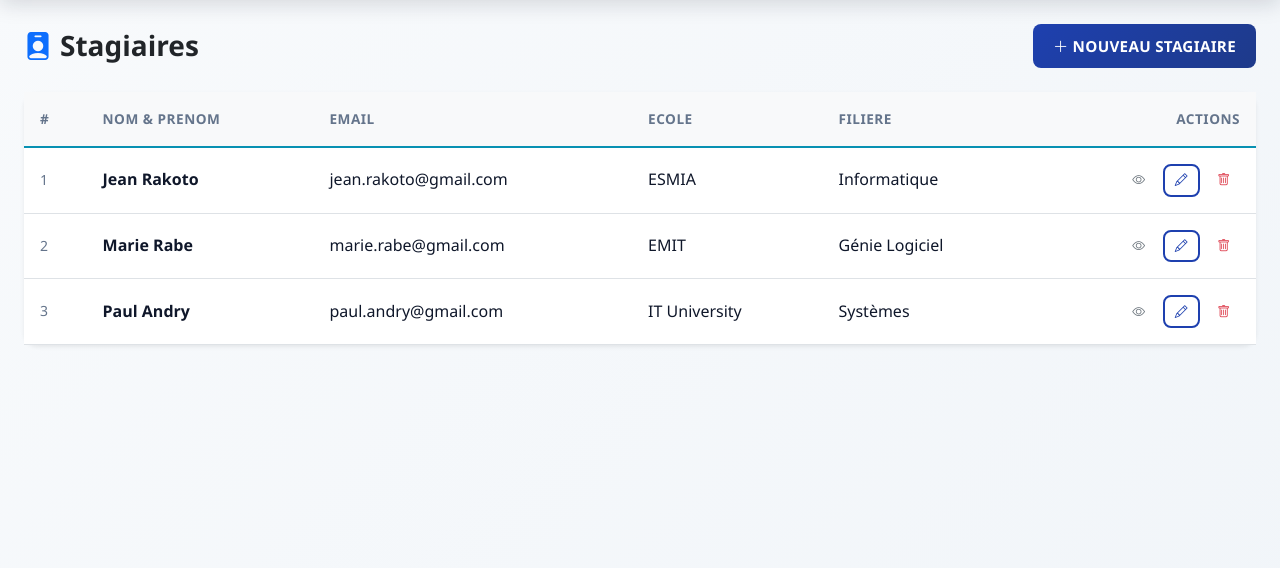
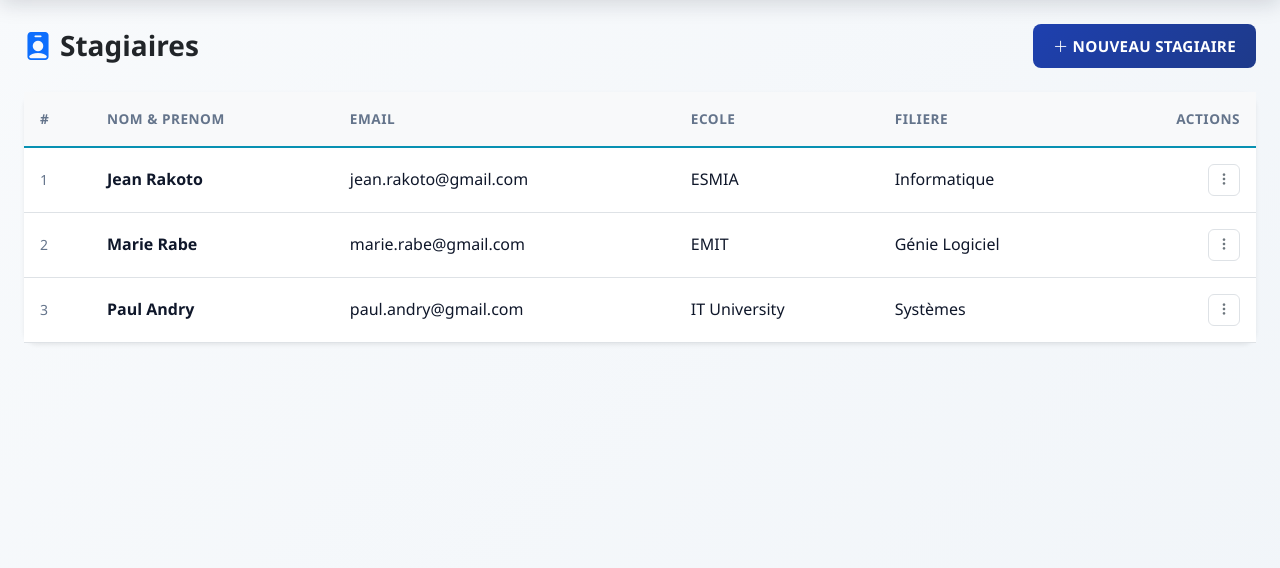
Before and after one commit to PROJETS-L3-DEV-MOBILE/Examen-gestion_d_evalution_stage, a PHP site: page /gestion-stage/index.php?controller=stagiaire&action=index in a window 1280 px wide. Shown: the part 83-651 px from the top of the page. Run offline with PHP 8.4, Linux system fonts and the light colour scheme; data comes from the database, SQL or seed files in the repository; some libraries are stand-ins or nearby versions.

Commit message:
CHANGE ICONS ACTIONS

```diff
--- a/app/views/layouts/footer.php
+++ b/app/views/layouts/footer.php
@@ -9,6 +9,7 @@
 </footer>
 
 <script src="https://cdn.jsdelivr.net/npm/bootstrap@5.3.0/dist/js/bootstrap.bundle.min.js"></script>
+<script src="<?= rtrim(dirname($_SERVER['SCRIPT_NAME']), '/') ?>/public/js/dropdown-menu.js"></script>
 <script src="<?= rtrim(dirname($_SERVER['SCRIPT_NAME']), '/') ?>/public/js/app.js"></script>
 </body>
 </html>
--- a/app/views/layouts/header.php
+++ b/app/views/layouts/header.php
@@ -7,6 +7,7 @@
     <link href="https://cdn.jsdelivr.net/npm/bootstrap@5.3.0/dist/css/bootstrap.min.css" rel="stylesheet">
     <link href="https://cdn.jsdelivr.net/npm/bootstrap-icons@1.10.5/font/bootstrap-icons.css" rel="stylesheet">
     <link href="<?= rtrim(dirname($_SERVER['SCRIPT_NAME']), '/') ?>/public/css/style.css" rel="stylesheet">
+    <link href="<?= rtrim(dirname($_SERVER['SCRIPT_NAME']), '/') ?>/public/css/dropdown-menu.css" rel="stylesheet">
 </head>
 <body>
 
--- a/app/views/stagiaires/index.php
+++ b/app/views/stagiaires/index.php
@@ -33,20 +33,22 @@
                                 <td><?= htmlspecialchars($s['ecole'] ?? '') ?></td>
                                 <td><?= htmlspecialchars($s['filiere'] ?? '') ?></td>
                                 <td class="text-end text-nowrap">
-                                    <a href="index.php?controller=stagiaire&action=show&id=<?= $s['numero_stagiaire'] ?>"
-                                       class="btn btn-sm btn-outline-secondary me-1" title="Voir">
-                                        <i class="bi bi-eye"></i>
-                                    </a>
-                                    <a href="index.php?controller=stagiaire&action=edit&id=<?= $s['numero_stagiaire'] ?>"
-                                       class="btn btn-sm btn-outline-primary me-1" title="Modifier">
-                                        <i class="bi bi-pencil"></i>
-                                    </a>
-                                    <a href="index.php?controller=stagiaire&action=delete&id=<?= $s['numero_stagiaire'] ?>"
-                                       class="btn btn-sm btn-outline-danger"
-                                       title="Supprimer"
-                                       onclick="return confirm('Supprimer ce stagiaire ?')">
-                                        <i class="bi bi-trash"></i>
-                                    </a>
+                                    <div class="dropdown-menu-container">
+                                        <button class="dropdown-menu-trigger" title="Actions">
+                                            <i class="bi bi-three-dots-vertical"></i>
+                                        </button>
+                                        <ul class="dropdown-menu-content">
+                                            <li><a href="index.php?controller=stagiaire&action=show&id=<?= $s['numero_stagiaire'] ?>" class="dropdown-menu-item">
+                                                <i class="bi bi-eye"></i> Voir
+                                            </a></li>
+                                            <li><a href="index.php?controller=stagiaire&action=edit&id=<?= $s['numero_stagiaire'] ?>" class="dropdown-menu-item">
+                                                <i class="bi bi-pencil"></i> Modifier
+                                            </a></li>
+                                            <li><a href="index.php?controller=stagiaire&action=delete&id=<?= $s['numero_stagiaire'] ?>" class="dropdown-menu-item danger" data-confirm="Supprimer ce stagiaire ?">
+                                                <i class="bi bi-trash"></i> Supprimer
+                                            </a></li>
+                                        </ul>
+                                    </div>
                                 </td>
                             </tr>
                         <?php endforeach; ?>
--- /dev/null
+++ b/public/css/dropdown-menu.css
@@ -0,0 +1,110 @@
+.dropdown-menu-container {
+  position: relative;
+  display: inline-block;
+}
+
+.dropdown-menu-trigger {
+  display: inline-flex;
+  align-items: center;
+  justify-content: center;
+  width: 2rem;
+  height: 2rem;
+  padding: 0;
+  background: none;
+  border: 1px solid #dee2e6;
+  border-radius: 0.375rem;
+  cursor: pointer;
+  color: #6c757d;
+  transition: all 0.15s ease;
+  font-size: 0.875rem;
+}
+
+.dropdown-menu-trigger:hover {
+  background-color: #f8f9fa;
+  border-color: #adb5bd;
+  color: #495057;
+}
+
+.dropdown-menu-trigger:focus {
+  outline: none;
+  box-shadow: 0 0 0 0.2rem rgba(13, 110, 253, 0.25);
+}
+
+.dropdown-menu-trigger:active {
+  transform: scale(0.95);
+}
+
+.dropdown-menu-content {
+  position: absolute;
+  top: 100%;
+  right: 0;
+  min-width: 11rem;
+  margin-top: 0.25rem;
+  background: #fff;
+  border: 1px solid #dee2e6;
+  border-radius: 0.5rem;
+  box-shadow: 0 0.5rem 1rem rgba(0, 0, 0, 0.15);
+  z-index: 1000;
+  opacity: 0;
+  visibility: hidden;
+  transform: translateY(-0.5rem);
+  transition: opacity 0.15s ease, visibility 0.15s ease, transform 0.15s ease;
+  list-style: none;
+  margin: 0;
+  padding: 0.25rem 0;
+}
+
+.dropdown-menu-content.open {
+  opacity: 1;
+  visibility: visible;
+  transform: translateY(0);
+}
+
+.dropdown-menu-item {
+  display: flex;
+  align-items: center;
+  gap: 0.75rem;
+  padding: 0.5rem 1rem;
+  color: #212529;
+  text-decoration: none;
+  background: none;
+  border: none;
+  cursor: pointer;
+  font-size: 0.875rem;
+  width: 100%;
+  text-align: left;
+  transition: background-color 0.15s ease, color 0.15s ease;
+}
+
+.dropdown-menu-item:hover {
+  background-color: #f8f9fa;
+}
+
+.dropdown-menu-item:active {
+  background-color: #e9ecef;
+}
+
+.dropdown-menu-item i {
+  width: 1rem;
+  text-align: center;
+  flex-shrink: 0;
+}
+
+.dropdown-menu-item.danger {
+  color: #dc3545;
+}
+
+.dropdown-menu-item.danger:hover {
+  background-color: #f8d7da;
+  color: #a71d2a;
+}
+
+.dropdown-menu-item.danger:active {
+  background-color: #f5c6cb;
+}
+
+.dropdown-menu-separator {
+  height: 1px;
+  background-color: #dee2e6;
+  margin: 0.25rem 0;
+}
```
Also changed, not shown: app/views/criteres/index.php (+13 -10 lines), app/views/entreprises/index.php (+13 -10 lines), app/views/stages/index.php (+19 -18 lines), public/js/dropdown-menu.js (added, +48 -0 lines).
